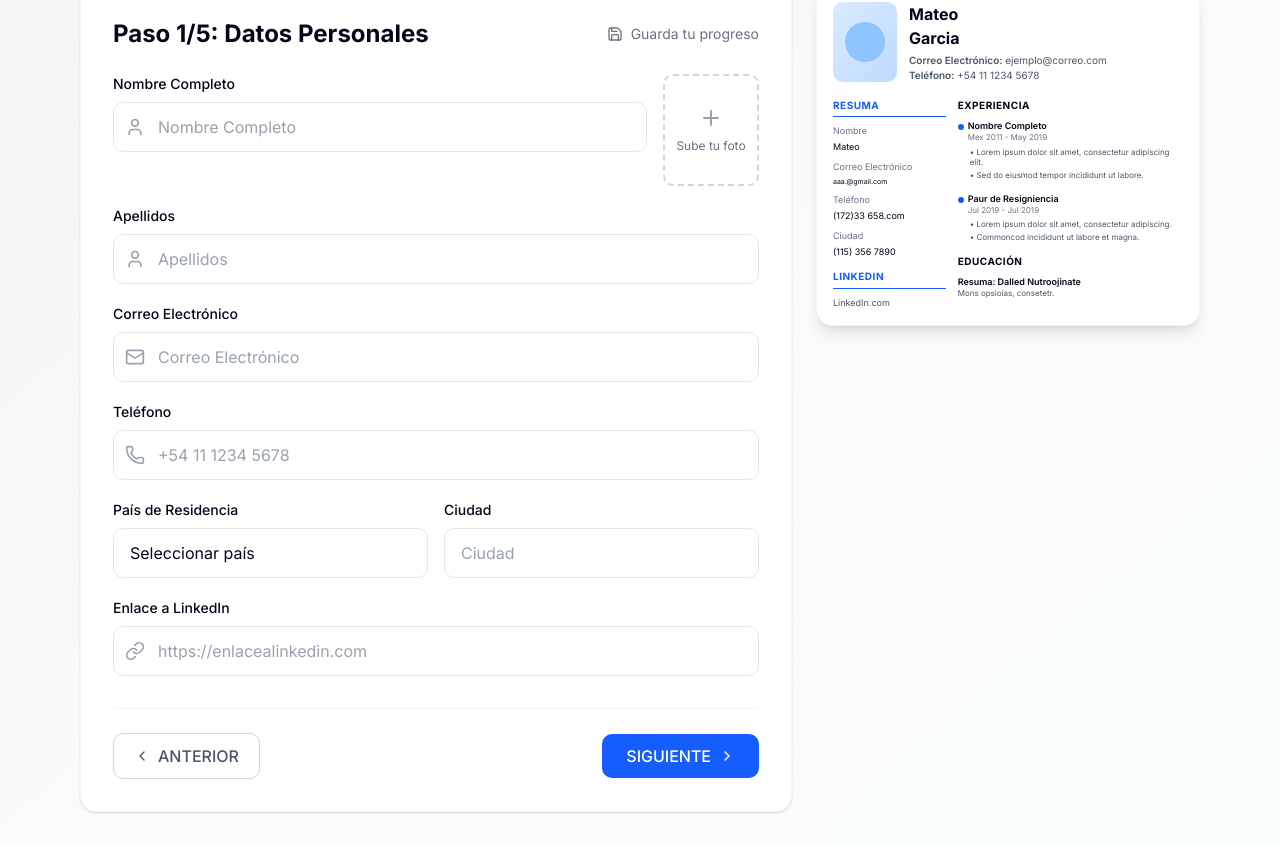
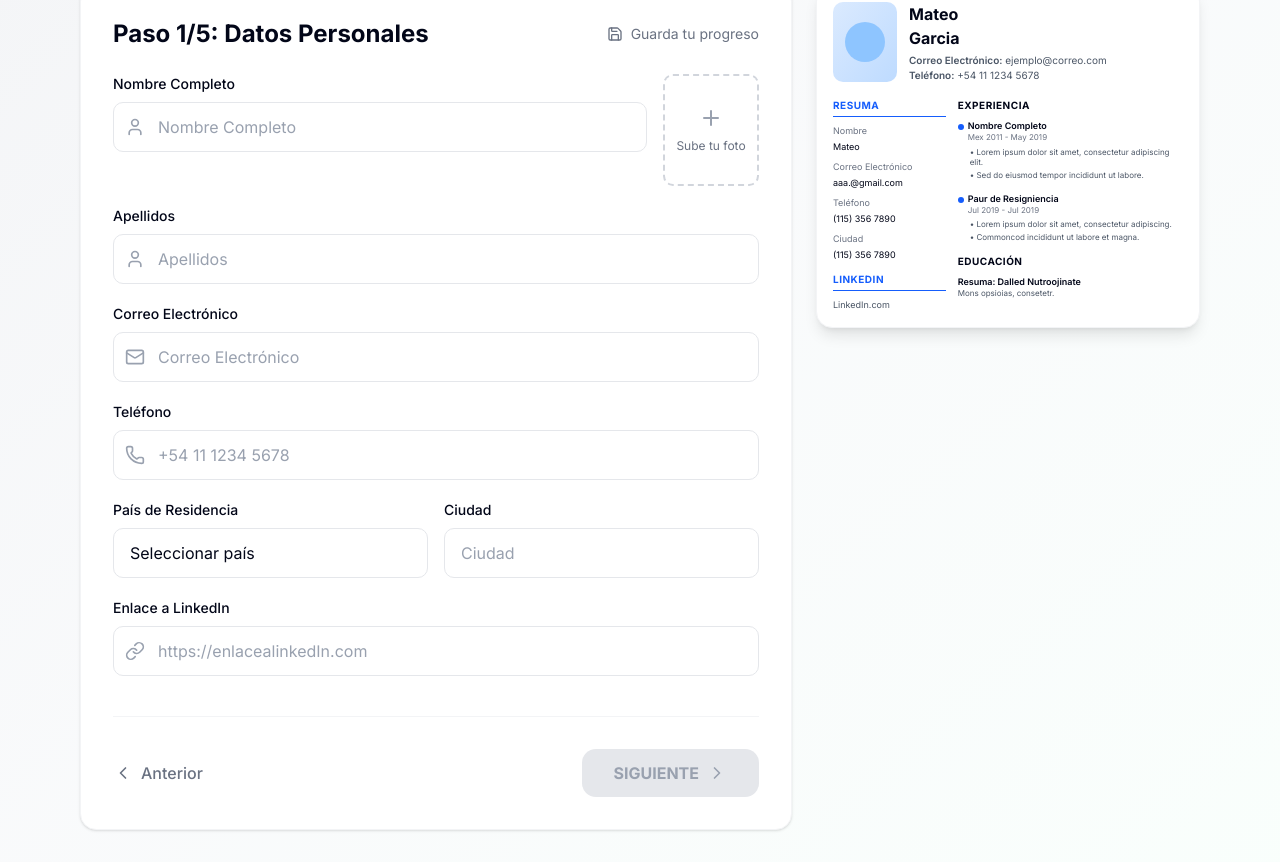
Before and after one commit to LeonelSebastian0/IA-Powered-CV-Creator, a Next.js app: page /crear-cv in a window 1280 px wide. Shown: the part 230-1092 px from the top of the page. Built offline with nearby package versions, Linux system fonts and the light colour scheme.

Commit message:
Cambios en el formulario y cv preview

```diff
--- a/app/crear-cv/page.tsx
+++ b/app/crear-cv/page.tsx
@@ -1,22 +1,15 @@
 'use client';
 import { useState } from "react"
+import type { FormData } from "@/types/form-data"
 import { FormNavbar } from "@/components/form-navbar"
 import { StepIndicator } from "@/components/step-indicator"
 import { PersonalDataForm } from "@/components/personal-data-form"
 import { CVPreview } from "@/components/cv-preview"
-
-type FormData = {
-  nombreCompleto: string
-  apellidos: string
-  correoElectronico: string
-  telefono: string
-  linkedin: string
-  paisResidencia: string
-  ciudad: string
-}
+import { Experiencia } from "@/components/experiencia"
 
 export default function CrearCVPage() {
 
+  const [step, setStep] = useState(1);
   const [formData, setFormData] = useState<FormData>({
     nombreCompleto: "",
     apellidos: "",
@@ -25,20 +18,43 @@ export default function CrearCVPage() {
     linkedin: "",
     paisResidencia: "",
     ciudad: "",
+    puesto: "",
+    empresa: "",
+    fechaInicio: "",
+    fechaFin: "",
   })
+
+  const handleNext = () => setStep((prev) => prev + 1);
+  const handleBack = () => setStep((prev) => prev - 1);
+
   return (
     <div className="min-h-screen bg-linear-to-br from-gray-100 via-gray-50 to-emerald-50/30">
       <FormNavbar />
 
       <main className="max-w-6xl mx-auto px-4 py-8">
         {/* Step Indicator */}
-        <StepIndicator currentStep={1} />
+        <StepIndicator currentStep={step} />
 
         {/* Main Content */}
-        <div className="mt-8 flex flex-col lg:flex-row gap-6">
-          {/* Form Section */}
+         <div className="mt-8 flex flex-col lg:flex-row gap-6">
           <div className="flex-1">
-            <PersonalDataForm formData={formData} setFormData={setFormData} />
+            {/* 3. Renderizado condicional según el paso */}
+            {step === 1 && (
+              <PersonalDataForm
+                formData={formData}
+                setFormData={setFormData}
+                onNext={handleNext}
+              />
+            )}
+
+            {step === 2 && (
+              <Experiencia
+                formData={formData}
+                setFormData={setFormData}
+                onNext={handleNext}
+                onBack={handleBack}
+              />
+            )}
           </div>
 
           {/* CV Preview Section */}
--- a/components/cv-preview.tsx
+++ b/components/cv-preview.tsx
@@ -1,16 +1,10 @@
+import type { FormData } from "@/types/form-data"
+
 type CVPreviewProps = {
-  formData?: {
-    nombreCompleto?: string
-    apellidos?: string
-    correoElectronico?: string
-    telefono?: string
-    ciudad?: string
-    linkedin?: string
-    paisResidencia?: string
-  }
+  formData: FormData
 }
 
-export function CVPreview({ formData = {} }: CVPreviewProps) {
+export function CVPreview({ formData }: CVPreviewProps) {
   return (
     <div className="bg-white rounded-2xl shadow-lg border border-gray-100 overflow-hidden">
       {/* CV Document */}
@@ -49,9 +43,14 @@ export function CVPreview({ formData = {} }: CVPreviewProps) {
                 <p className="text-[9px] text-gray-500">Nombre</p>
                 <p className="text-[9px] text-slate-950"> {formData.nombreCompleto || "Mateo"}</p>
                 <p className="text-[9px] text-gray-500 mt-2">Correo Electrónico</p>
-                <p className="text-[7px] text-slate-950"> {formData.correoElectronico || "aaa.@gmail.com"}</p>
+                <p className="text-[9px] text-slate-950"> {formData.correoElectronico || "aaa.@gmail.com"}</p>
                 <p className="text-[9px] text-gray-500 mt-2">Teléfono</p>
-                <p className="text-[9px] text-slate-950">(172)33 658.com</p>
+                <p
+                  className="text-[9px] text-slate-950"
+                  style={{ fontSize: (formData.telefono?.length || 0) > 20 ? '7px' : '9px' }}
+                >
+                  {formData.telefono || "(115) 356 7890"}
+                </p>
                 <p className="text-[9px] text-gray-500 mt-2"> Ciudad</p>
                 <p className="text-[9px] text-slate-950"> {formData.ciudad || "(115) 356 7890"}</p>
               </div>
--- /dev/null
+++ b/components/experiencia.tsx
@@ -0,0 +1,92 @@
+import type { Dispatch, SetStateAction } from "react"
+import type { FormData } from "@/types/form-data"
+import { Briefcase, Building, Calendar, ChevronLeft, ChevronRight, Save } from "lucide-react"
+
+type ExperienciaProps = {
+  formData: FormData
+  setFormData: Dispatch<SetStateAction<FormData>>
+  onNext: () => void
+  onBack: () => void
+}
+
+export function Experiencia({ formData, setFormData, onNext, onBack }: ExperienciaProps) {
+
+  // Lógica de validación para este paso (opcional por ahora)
+  const isFormValid = true; // Aquí puedes validar que los campos de experiencia no estén vacíos
+
+  return (
+    <div className="bg-white rounded-2xl shadow-sm border border-gray-100 p-6 md:p-8">
+      {/* Header */}
+      <div className="flex items-center justify-between mb-6">
+        <h2 className="text-xl md:text-2xl font-bold text-slate-950">
+          Paso 2/5: Experiencia Laboral
+        </h2>
+        <button className="hidden md:flex items-center gap-2 text-gray-500 hover:text-blue-600 transition-colors text-sm">
+          <Save className="w-4 h-4" />
+          Guarda tu progreso
+        </button>
+      </div>
+
+      <div className="space-y-5">
+        {/* Puesto / Cargo */}
+        <div>
+          <label className="block text-sm font-medium text-slate-950 mb-2">
+            Puesto o Cargo
+          </label>
+          <div className="relative">
+            <Briefcase className="absolute left-3 top-1/2 -translate-y-1/2 w-5 h-5 text-gray-400" />
+            <input
+              type="text"
+              placeholder="Ej: Desarrollador Frontend"
+              value={formData.puesto || ""}
+              onChange={(e) => setFormData({ ...formData, puesto: e.target.value })}
+              className="w-full border border-gray-200 rounded-lg py-3 pl-11 pr-4 text-slate-950 focus:outline-none focus:ring-2 focus:ring-blue-600 transition-all"
+            />
+          </div>
+        </div>
+
+        {/* Empresa */}
+        <div>
+          <label className="block text-sm font-medium text-slate-950 mb-2">
+            Empresa
+          </label>
+          <div className="relative">
+            <Building className="absolute left-3 top-1/2 -translate-y-1/2 w-5 h-5 text-gray-400" />
+            <input
+              type="text"
+              placeholder="Ej: Google"
+              value={formData.empresa || ""}
+              onChange={(e) => setFormData({ ...formData, empresa: e.target.value })}
+              className="w-full border border-gray-200 rounded-lg py-3 pl-11 pr-4 text-slate-950 focus:outline-none focus:ring-2 focus:ring-blue-600 transition-all"
+            />
+          </div>
+        </div>
+      </div>
+
+      {/* Botones de Navegación */}
+      <div className="mt-10 flex items-center justify-between border-t border-gray-100 pt-8">
+        <button
+          onClick={onBack}
+          className="flex items-center gap-2 text-gray-500 hover:text-slate-950 transition-colors font-medium"
+        >
+          <ChevronLeft className="w-5 h-5" />
+          Anterior
+        </button>
+
+        <button
+          onClick={onNext}
+          disabled={!isFormValid}
+          className={`
+            flex items-center gap-2 px-8 py-3 rounded-xl font-bold transition-all duration-300
+            ${isFormValid
+              ? "bg-blue-600 hover:bg-blue-700 text-white shadow-lg shadow-blue-200"
+              : "bg-gray-200 text-gray-400 cursor-not-allowed"}
+          `}
+        >
+          SIGUIENTE
+          <ChevronRight className="w-5 h-5" />
+        </button>
+      </div>
+    </div>
+  )
+}
--- a/components/personal-data-form.tsx
+++ b/components/personal-data-form.tsx
@@ -1,22 +1,16 @@
 import { type Dispatch, type SetStateAction } from "react"
+import type { FormData } from "@/types/form-data"
 import { User, Mail, Phone, Link as LinkIcon, Plus, ChevronLeft, ChevronRight, Save } from "lucide-react"
 
-type PersonalDataFormData = {
-  nombreCompleto: string
-  apellidos: string
-  correoElectronico: string
-  telefono: string
-  linkedin: string
-  paisResidencia: string
-  ciudad: string
+type PersonalDataFormProps = {
+  formData: FormData
+  setFormData: Dispatch<SetStateAction<FormData>>
+  onNext: () => void
 }
 
-type PersonalDataFormProps = {
-  formData: PersonalDataFormData
-  setFormData: Dispatch<SetStateAction<PersonalDataFormData>>
-}
+export function PersonalDataForm({ formData, setFormData, onNext }: PersonalDataFormProps) {
+  const isFormValid = formData.nombreCompleto.trim() !== '' && formData.apellidos.trim() !== '' && formData.correoElectronico.trim() !== '' && formData.telefono.trim() !== '' && formData.paisResidencia.trim() !== '' && formData.ciudad.trim() !== '';
 
-export function PersonalDataForm({ formData, setFormData }: PersonalDataFormProps) {
   return (
     <div className="bg-white rounded-2xl shadow-sm border border-gray-100 p-6 md:p-8">
       {/* Header */}
@@ -113,7 +107,10 @@ export function PersonalDataForm({ formData, setFormData }: PersonalDataFormProp
               type="tel"
               placeholder="+54 11 1234 5678"
               value={formData.telefono}
-              onChange={(e) => setFormData({ ...formData, telefono: e.target.value })}
+              onChange={(e) => {
+                const soloNumeros = e.target.value.replace(/[^0-9]/g, '');
+                setFormData({ ...formData, telefono: soloNumeros });
+              }}
               className="w-full border border-gray-200 rounded-lg py-3 pl-11 pr-4 text-slate-950 placeholder-gray-400 focus:outline-none focus:ring-2 focus:ring-blue-600 focus:border-transparent transition-all"
             />
           </div>
@@ -163,7 +160,7 @@ export function PersonalDataForm({ formData, setFormData }: PersonalDataFormProp
             <LinkIcon className="absolute left-3 top-1/2 -translate-y-1/2 w-5 h-5 text-gray-400" />
             <input
               type="url"
-              placeholder="https://enlacealinkedin.com"
+              placeholder="https://enlacealinkedIn.com"
               value={formData.linkedin}
               onChange={(e) => setFormData({ ...formData, linkedin: e.target.value })}
               className={`w-full border rounded-lg py-3 pl-11 pr-4 text-slate-950 placeholder-gray-400 focus:outline-none focus:ring-2 transition-all ${
@@ -182,15 +179,25 @@ export function PersonalDataForm({ formData, setFormData }: PersonalDataFormProp
       </div>
 
       {/* Navigation Buttons */}
-      <div className="flex items-center justify-between mt-8 pt-6 border-t border-gray-100">
-        <button className="flex items-center gap-2 px-5 py-2.5 border border-gray-300 rounded-lg text-gray-600 hover:bg-gray-50 transition-colors font-medium">
-          <ChevronLeft className="w-4 h-4" />
-          ANTERIOR
+      <div className="mt-10 flex items-center justify-between border-t border-gray-100 pt-8">
+        <button className="flex items-center gap-2 text-gray-500 hover:text-slate-950 transition-colors font-medium">
+          <ChevronLeft className="w-5 h-5" />
+          Anterior
         </button>
 
-        <button className="flex items-center gap-2 px-6 py-2.5 bg-blue-600 hover:bg-blue-700 text-white rounded-lg transition-colors font-medium">
+         <button
+          type="button"
+          disabled={!isFormValid}
+          onClick={onNext}
+          className={`
+            flex items-center gap-2 px-8 py-3 rounded-xl font-bold transition-all duration-300
+            ${isFormValid
+              ? "bg-blue-600 hover:bg-blue-700 text-white shadow-lg shadow-blue-200"
+              : "bg-gray-200 text-gray-400 cursor-not-allowed"}
+          `}
+        >
           SIGUIENTE
-          <ChevronRight className="w-4 h-4" />
+          <ChevronRight className={`w-5 h-5 ${isFormValid ? "animate-pulse" : ""}`} />
         </button>
       </div>
     </div>
--- /dev/null
+++ b/types/form-data.ts
@@ -0,0 +1,13 @@
+export type FormData = {
+  nombreCompleto: string
+  apellidos: string
+  correoElectronico: string
+  telefono: string
+  linkedin: string
+  paisResidencia: string
+  ciudad: string
+  puesto: string
+  empresa: string
+  fechaInicio: string
+  fechaFin: string
+}
```
